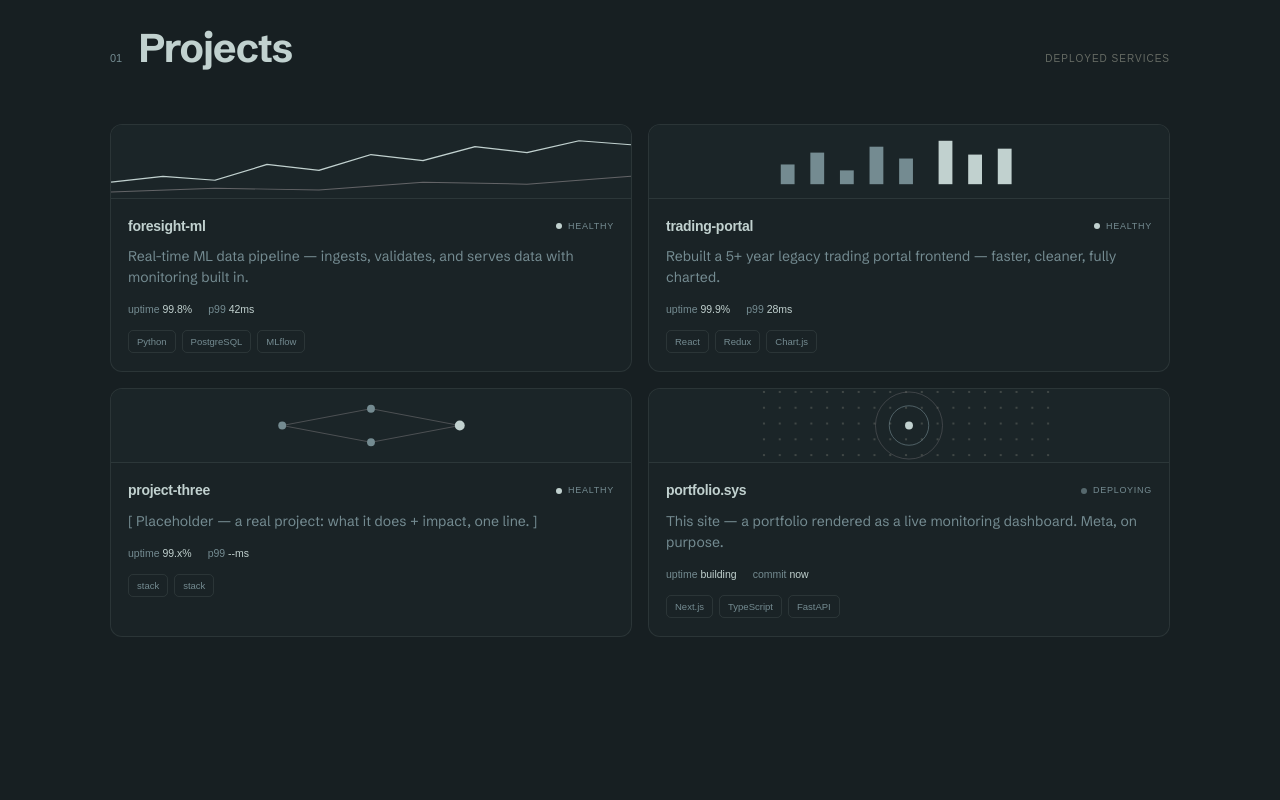
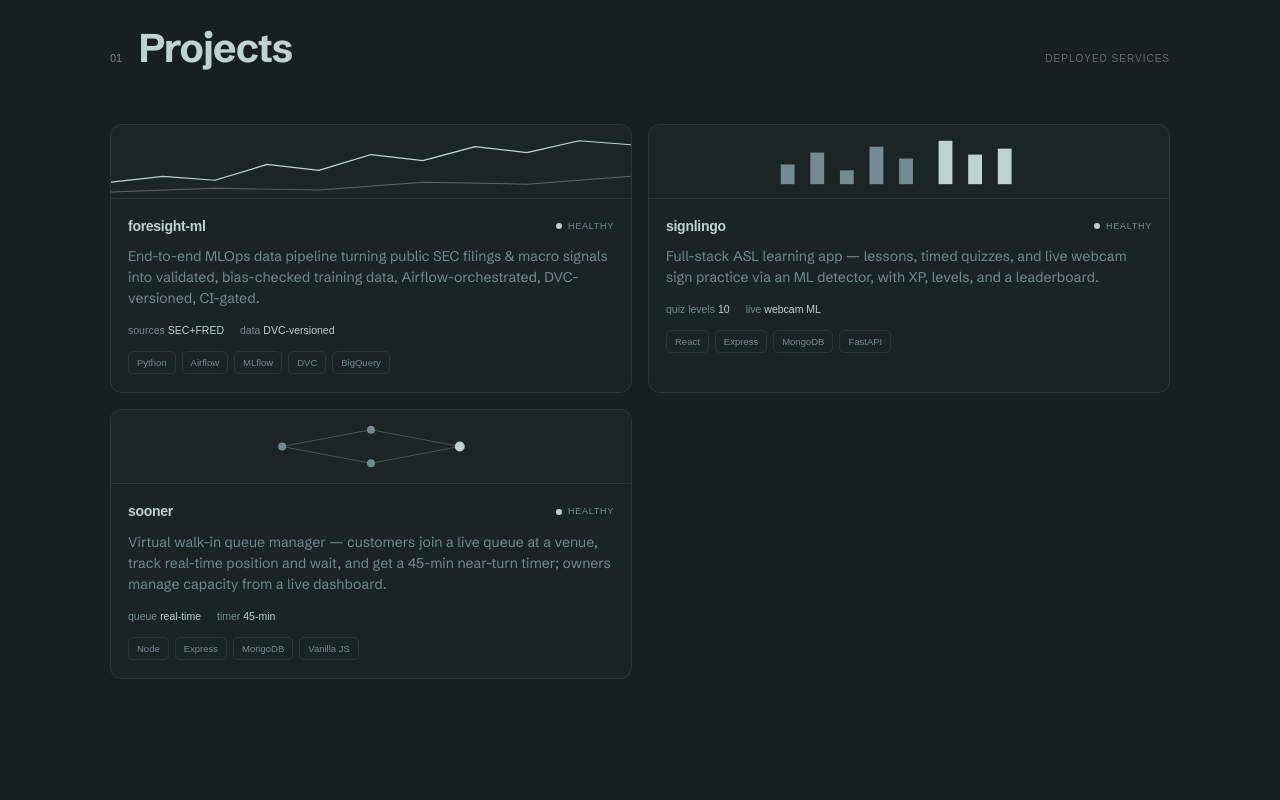
Before and after one commit to Nandana-125/Personal-Website--Nandana, a Next.js app: page / in a window 1280 px wide. Shown: the part 880-1680 px from the top of the page. Built offline with nearby package versions, Linux system fonts and the light colour scheme; a web font is replaced by a local one.

Commit message:
Fill in real content: projects, links, about, interests

```diff
--- a/app/globals.css
+++ b/app/globals.css
@@ -447,6 +447,9 @@ body.recruiter .vs-cur {
   border-radius: 12px;
   overflow: hidden;
   transition: 0.25s;
+  text-decoration: none;
+  color: inherit;
+  display: block;
 }
 .svc:hover {
   border-color: var(--line-2);
--- a/app/page.tsx
+++ b/app/page.tsx
@@ -20,9 +20,10 @@ export default function Home() {
                 Nandana<span>Pradeep</span>
               </h1>
               <p className="lede">
-                Frontend engineer who also runs the infrastructure underneath.{" "}
+                Software engineer who likes the whole stack:{" "}
                 <b>
-                  React on the surface, MLOps &amp; observability in the stack.
+                  Clean interfaces on top, reliable infrastructure &amp; ML
+                  pipelines underneath.
                 </b>
               </p>
             </div>
--- a/components/About.tsx
+++ b/components/About.tsx
@@ -15,9 +15,15 @@ export default function About() {
               I build interfaces that think in systems.
             </p>
             <p className={styles.note}>
-              [ 2–3 sentences in your voice: what you love building, why the
-              frontend + MLOps combo is your edge, and what you&apos;re hunting
-              for next. Keep it human. ]
+              I' m a software engineer who' s just as happy designing a clean
+              interface as I am babysitting the pipeline underneath it — and I
+              watch production the way Dwight watches the office, so nothing
+              breaks without me noticing first. I love when something looks
+              simple on top and hides a genuinely complicated system below, and
+              I get a little too excited about dashboards and drift alerts. Off
+              the clock: painting and graphic design, exploring the city one new
+              restaurant at a time, and rewatching The Office for a frankly
+              unscientific number of times and calling it research.
             </p>
           </Reveal>
         </div>
--- a/components/Contact.jsx
+++ b/components/Contact.jsx
@@ -116,10 +116,7 @@ export default function Contact() {
                     <span>GitHub</span>
                     <span className={styles.arr}>→</span>
                   </a>
-                  <a className={styles.link} href="tel:+18572104455">
-                    <span>+1 857-210-4455</span>
-                    <span className={styles.arr}>→</span>
-                  </a>
+
                   <a className={styles.link} href={`mailto:${EMAIL}`}>
                     <span>{EMAIL}</span>
                     <span className={styles.arr}>→</span>
--- a/components/Interests.tsx
+++ b/components/Interests.tsx
@@ -1,7 +1,12 @@
 import Reveal from "@/components/Reveal";
 import styles from "./Interests.module.css";
 
-const PROCS = ["[ interest one ]", "[ interest two ]", "[ interest three ]"];
+const PROCS = [
+  "painting & graphic design",
+  "city exploration · new-food discovery",
+  "building side projects (always running)",
+  "gaming",
+];
 
 export default function Interests() {
   return (
--- a/components/Projects.tsx
+++ b/components/Projects.tsx
@@ -12,7 +12,12 @@ export default function Projects() {
 
         <Reveal className="grid2">
           {/* foresight-ml */}
-          <div className="svc">
+          <a
+            className="svc"
+            href="https://github.com/Nandana-125/foresight_ml"
+            target="_blank"
+            rel="noopener noreferrer"
+          >
             <div className="svc-viz">
               <svg viewBox="0 0 300 74" preserveAspectRatio="none">
                 <polyline
@@ -38,27 +43,35 @@ export default function Projects() {
                 </span>
               </div>
               <p className="svc-desc">
-                Real-time ML data pipeline — ingests, validates, and serves data
-                with monitoring built in.
+                End-to-end MLOps data pipeline turning public SEC filings &
+                macro signals into validated, bias-checked training data,
+                Airflow-orchestrated, DVC-versioned, CI-gated.
               </p>
               <div className="telemetry">
                 <span className="tele">
-                  uptime <b>99.8%</b>
+                  sources <b>SEC+FRED</b>
                 </span>
                 <span className="tele">
-                  p99 <b>42ms</b>
+                  data <b>DVC-versioned</b>
                 </span>
               </div>
               <div className="tags">
                 <span className="tag">Python</span>
-                <span className="tag">PostgreSQL</span>
+                <span className="tag">Airflow</span>
                 <span className="tag">MLflow</span>
+                <span className="tag">DVC</span>
+                <span className="tag">BigQuery</span>
               </div>
             </div>
-          </div>
+          </a>
 
-          {/* trading-portal */}
-          <div className="svc">
+          {/* signlingo */}
+          <a
+            className="svc"
+            href="https://github.com/Nandana-125/Signlingo"
+            target="_blank"
+            rel="noopener noreferrer"
+          >
             <div className="svc-viz">
               <svg viewBox="0 0 300 74">
                 <g fill="#748b91">
@@ -77,34 +90,41 @@ export default function Projects() {
             </div>
             <div className="svc-pad">
               <div className="svc-top">
-                <span className="svc-name">trading-portal</span>
+                <span className="svc-name">signlingo</span>
                 <span className="health">
                   <span className="d" />
                   healthy
                 </span>
               </div>
               <p className="svc-desc">
-                Rebuilt a 5+ year legacy trading portal frontend — faster,
-                cleaner, fully charted.
+                Full-stack ASL learning app — lessons, timed quizzes, and live
+                webcam sign practice via an ML detector, with XP, levels, and a
+                leaderboard.
               </p>
               <div className="telemetry">
                 <span className="tele">
-                  uptime <b>99.9%</b>
+                  quiz levels <b>10</b>
                 </span>
                 <span className="tele">
-                  p99 <b>28ms</b>
+                  live <b>webcam ML</b>
                 </span>
               </div>
               <div className="tags">
                 <span className="tag">React</span>
-                <span className="tag">Redux</span>
-                <span className="tag">Chart.js</span>
+                <span className="tag">Express</span>
+                <span className="tag">MongoDB</span>
+                <span className="tag">FastAPI</span>
               </div>
             </div>
-          </div>
+          </a>
 
-          {/* project-three (placeholder) */}
-          <div className="svc">
+          {/* sooner */}
+          <a
+            className="svc"
+            href="https://github.com/Nandana-125/soonerapp1"
+            target="_blank"
+            rel="noopener noreferrer"
+          >
             <div className="svc-viz">
               <svg viewBox="0 0 300 74">
                 <g stroke="#636467" strokeWidth="1" fill="none" opacity="0.7">
@@ -123,100 +143,33 @@ export default function Projects() {
             </div>
             <div className="svc-pad">
               <div className="svc-top">
-                <span className="svc-name">project-three</span>
+                <span className="svc-name">sooner</span>
                 <span className="health">
                   <span className="d" />
                   healthy
                 </span>
               </div>
               <p className="svc-desc">
-                [ Placeholder — a real project: what it does + impact, one line.
-                ]
+                Virtual walk-in queue manager — customers join a live queue at a
+                venue, track real-time position and wait, and get a 45-min
+                near-turn timer; owners manage capacity from a live dashboard.
               </p>
               <div className="telemetry">
                 <span className="tele">
-                  uptime <b>99.x%</b>
+                  queue <b>real-time</b>
                 </span>
                 <span className="tele">
-                  p99 <b>--ms</b>
+                  timer <b>45-min</b>
                 </span>
               </div>
               <div className="tags">
-                <span className="tag">stack</span>
-                <span className="tag">stack</span>
+                <span className="tag">Node</span>
+                <span className="tag">Express</span>
+                <span className="tag">MongoDB</span>
+                <span className="tag">Vanilla JS</span>
               </div>
             </div>
-          </div>
-
-          {/* portfolio.sys */}
-          <div className="svc">
-            <div className="svc-viz">
-              <svg viewBox="0 0 300 74">
-                <defs>
-                  <pattern
-                    id="dd"
-                    width="16"
-                    height="16"
-                    patternUnits="userSpaceOnUse"
-                  >
-                    <circle
-                      cx="3"
-                      cy="3"
-                      r="1.1"
-                      fill="#666b64"
-                      opacity="0.6"
-                    />
-                  </pattern>
-                </defs>
-                <rect width="300" height="74" fill="url(#dd)" />
-                <circle
-                  cx="150"
-                  cy="37"
-                  r="20"
-                  fill="none"
-                  stroke="#748b91"
-                  strokeWidth="1"
-                  opacity="0.6"
-                />
-                <circle
-                  cx="150"
-                  cy="37"
-                  r="34"
-                  fill="none"
-                  stroke="#636467"
-                  strokeWidth="1"
-                  opacity="0.5"
-                />
-                <circle cx="150" cy="37" r="4" fill="#c1d1cf" />
-              </svg>
-            </div>
-            <div className="svc-pad">
-              <div className="svc-top">
-                <span className="svc-name">portfolio.sys</span>
-                <span className="health build">
-                  <span className="d" />
-                  deploying
-                </span>
-              </div>
-              <p className="svc-desc">
-                This site — a portfolio rendered as a live monitoring dashboard.
-                Meta, on purpose.
-              </p>
-              <div className="telemetry">
-                <span className="tele">
-                  uptime <b>building</b>
-                </span>
-                <span className="tele">
-                  commit <b>now</b>
-                </span>
-              </div>
-              <div className="tags">
-                <span className="tag">Next.js</span>
-                <span className="tag">TypeScript</span>
-                <span className="tag">FastAPI</span>
-              </div>
-            </div>
-          </div>
+          </a>
         </Reveal>
       </div>
     </section>
--- a/components/Terminal.tsx
+++ b/components/Terminal.tsx
@@ -8,17 +8,17 @@ const TOKENS: Tok[] = [
   { t: "$ ", c: "tp" },
   { t: "whoami", c: "tc" },
   { t: "\n", c: "pn" },
-  { t: "nandana pradeep", c: "to" },
+  { t: "Nandana pradeep", c: "to" },
   { t: "\n", c: "pn" },
   { t: "$ ", c: "tp" },
   { t: "cat role.txt", c: "tc" },
   { t: "\n", c: "pn" },
-  { t: "frontend + mlops engineer", c: "to" },
+  { t: "Software + mlops engineer", c: "to" },
   { t: "\n", c: "pn" },
   { t: "$ ", c: "tp" },
-  { t: "cat runtime.txt", c: "tc" },
+  { t: "cat present.txt", c: "tc" },
   { t: "\n", c: "pn" },
-  { t: "Northeastern M.S. CS", c: "to" },
+  { t: "M.S. CS @ Northeastern University", c: "to" },
   { t: "\n", c: "pn" },
   { t: "$ ", c: "tp" },
   { t: "cat status.txt", c: "tc" },
--- a/components/Timeline.tsx
+++ b/components/Timeline.tsx
@@ -20,7 +20,7 @@ const NODES: Node[] = [
     kind: "current",
     org: "target launch · summer/fall 2026",
     points: [
-      "Frontend / full-stack / infra roles where the MLOps + UI combo matters",
+      "Frontend / Backend/ full-stack / infra roles where the MLOps + UI combo matters",
     ],
   },
   {
@@ -30,17 +30,17 @@ const NODES: Node[] = [
     kind: "education",
     org: "Northeastern University · Boston, MA",
     points: [
-      "Foundations of AI · DSA · DBMS · Web Dev · Mobile App Dev · MLOps",
+      "Foundations of AI · Algorithms · DBMS · Web Dev · Mobile App Dev · MLOps · Programming Design · Computer/Human Interaction",
     ],
   },
   {
-    when: "2025",
-    title: "1st Place — Google MLOps Expo",
+    when: "2026",
+    title: "1st Place🏆 — Google MLOps Expo",
     kind: "award",
     org: "Hackathon · observability tooling",
     points: [
-      "Built monitoring tooling with MLflow & Evidently",
-      "[ one line on what it did + why it won ]",
+      "Surfaced drift and performance regressions on a live dashboard",
+      "won for the most complete, deployable observability story.",
     ],
   },
   {
@@ -54,11 +54,13 @@ const NODES: Node[] = [
     ],
   },
   {
-    when: "[ year – year ]",
-    title: "Bachelor's Degree",
+    when: " 2021 - 2024 ",
+    title: "Bachelor's in Computer Applications",
     kind: "education",
-    org: "[ undergrad — degree, school ]",
-    points: ["[ highlight, GPA, or relevant coursework ]"],
+    org: "Christ University · Bangalore, INDIA ",
+    points: [
+      "Machine Learning · DSA · Cloud Computing · Python · C++ · Networking · OOP · Operating systems",
+    ],
   },
 ];
 
```
